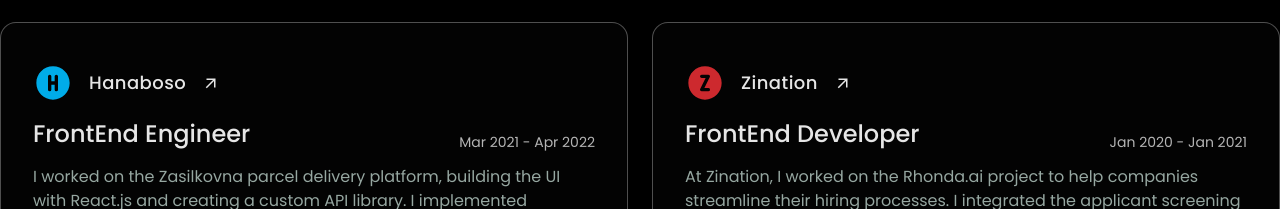
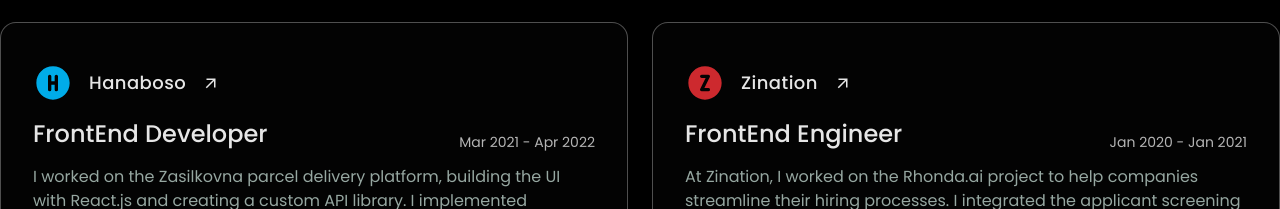
Before and after one commit to Polashahmad01/front-end-portfolio-app, a Next.js app: page / in a window 1280 px wide. Shown: the part 4142-4351 px from the top of the page. Built offline with nearby package versions, Linux system fonts and the light colour scheme.

Commit message:
Update job title from "FrontEnd Engineer" to "FrontEnd Developer"

```diff
--- a/src/components/MyExperiencePage.jsx
+++ b/src/components/MyExperiencePage.jsx
@@ -65,7 +65,7 @@
               </Link>
             </div>
             <div className="flex items-center justify-between">
-              <h4 className="leading-tight mb-4 text-2xl font-medium opacity-90">FrontEnd Engineer</h4>
+              <h4 className="leading-tight mb-4 text-2xl font-medium opacity-90">FrontEnd Developer</h4>
               <p className="text-sm opacity-70">Mar 2021 - Apr 2022</p>
             </div>
             <p className="leading-normal text-[#96a7a1]">
@@ -85,7 +85,7 @@
               </Link>
             </div>
             <div className="flex items-center justify-between">
-              <h4 className="leading-tight mb-4 text-2xl font-medium opacity-90">FrontEnd Developer</h4>
+              <h4 className="leading-tight mb-4 text-2xl font-medium opacity-90">FrontEnd Engineer</h4>
               <p className="text-sm opacity-70">Jan 2020 - Jan 2021</p>
             </div>
             <p className="leading-normal text-[#96a7a1]">
```
